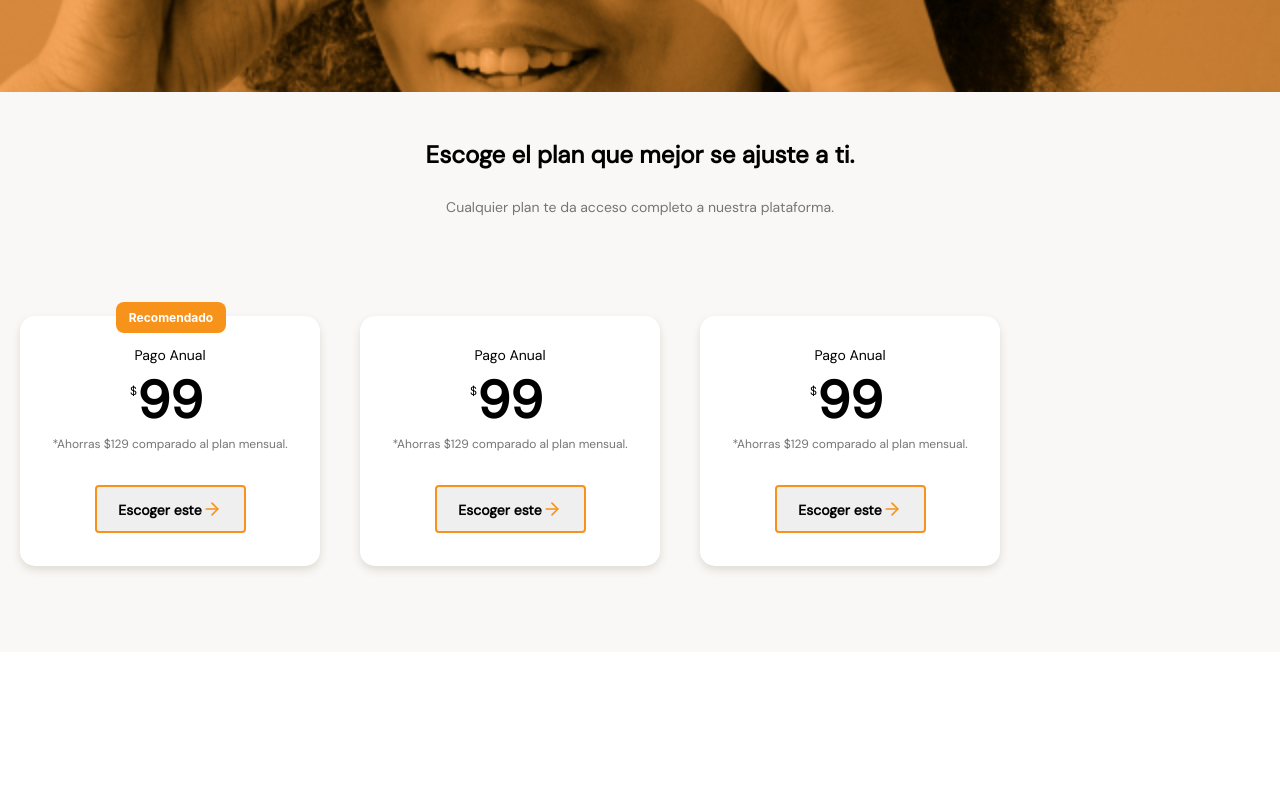
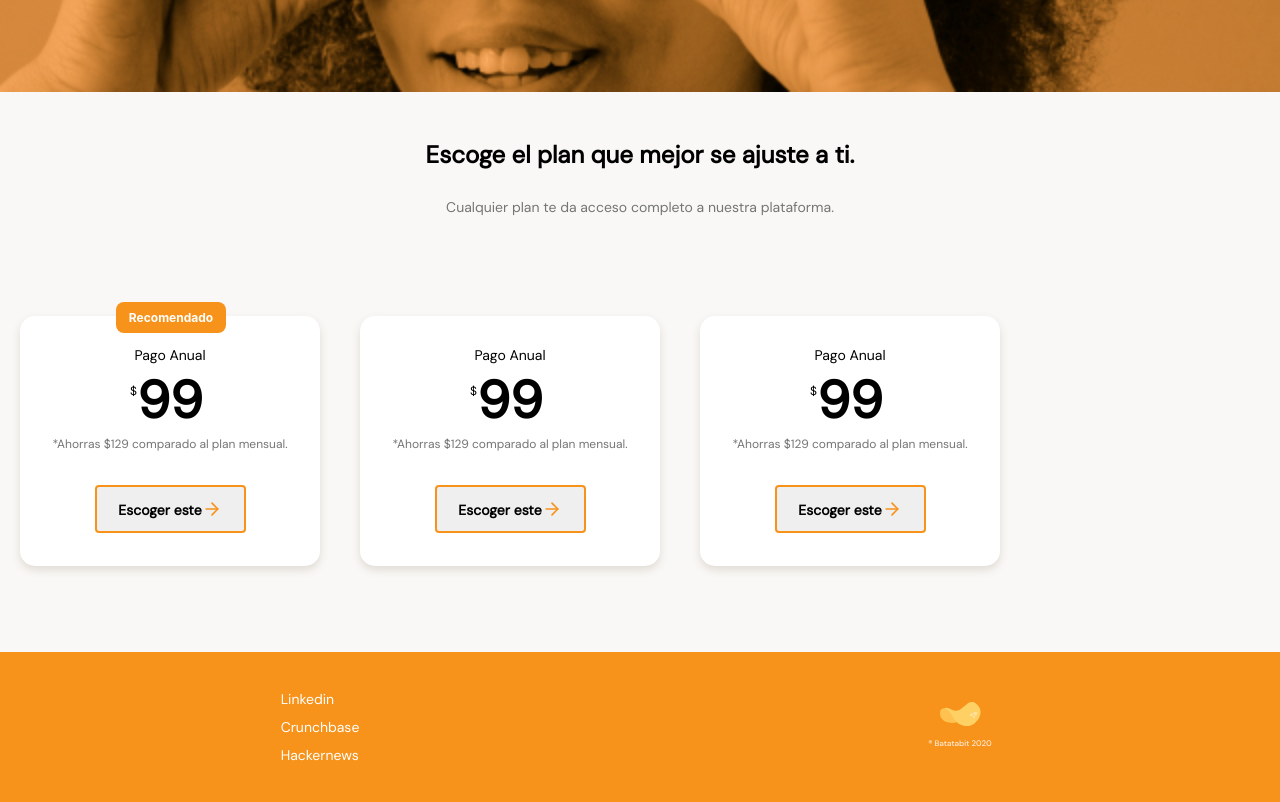
Before and after one commit to Marlonhersal/pagina-responsive, a plain HTML site: page Index.html in a window 1280 px wide. Shown: the part 2632-3434 px from the top of the page. Before the commit the page ends 3284 px from the top, so only its background shows below. Drawn offline with Linux system fonts and the light colour scheme.

Commit message:
Footerterminado

```diff
--- a/Index.html
+++ b/Index.html
@@ -177,7 +177,16 @@
     </main>
 
     <footer>
-
+        <section class="left">
+            <ul>
+                <li><a href="#">Linkedin</a></li>
+                <li><a href="#">Crunchbase</a></li>
+                <li><a href="#">Hackernews</a></li>
+            </ul>
+        </section>
+        <section class="right">
+            <img src="./assets/img/logo-footer.svg" alt="Logo Batatabit 2020">
+        </section>
     </footer>
 </body>
 </html>
--- a/style.css
+++ b/style.css
@@ -501,3 +501,34 @@ main{
     vertical-align: text-bottom;
 
 }
+
+footer{
+    display: flex;
+    width: 100%;
+    height: 150px;
+    background-color: var(--bitcoin-orange);
+
+}
+footer section{
+    display: flex;
+    justify-content: center;
+    align-items: center;
+    width: 50%;
+}
+
+footer .left ul{
+    font-size: 1.4rem;
+    font-weight: 500;
+    line-height: 1.8rem;
+    list-style: none;
+}
+
+.left li{
+    margin: 10px 0;
+
+}
+
+.left a{
+    text-decoration: none;
+    color: var(--just-white);
+}
```
